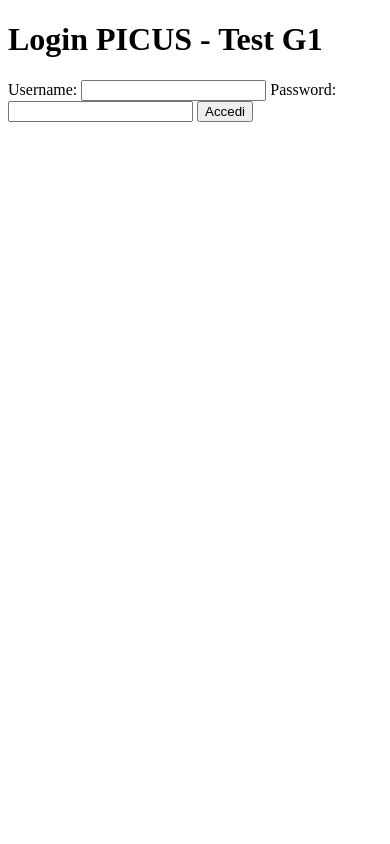
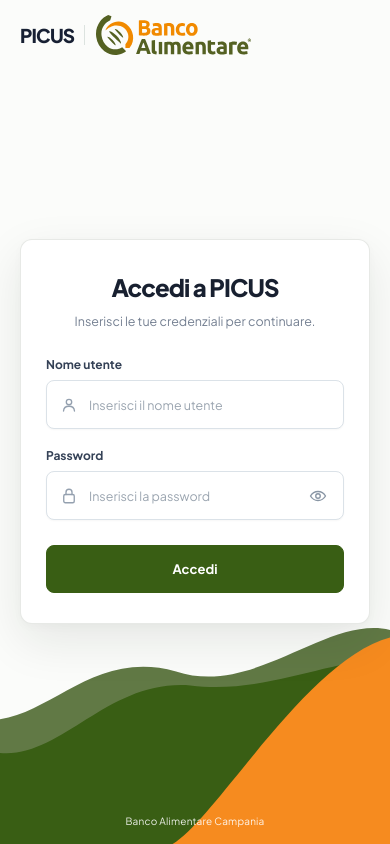
Before and after one commit to antmark17/PICUS-walking-skeleton, a Spring Boot app: page /login in a window 390 px wide. Run offline with Spring Boot 4, Linux system fonts and the light colour scheme; some of the project's set-up classes (security, data sources, template engines, error pages and the like) are left out, and stand-ins take their place.

Commit message:
feat(integration): finalize PICUS login and end-to-end flow

```diff
--- a/src/main/java/it/picus/identity/infrastructure/SecurityConfig.java
+++ b/src/main/java/it/picus/identity/infrastructure/SecurityConfig.java
@@ -30,7 +30,8 @@ public class SecurityConfig {
             .authorizeHttpRequests(auth -> auth
                 .requestMatchers(
                     "/login", "/error",
-                                "/css/**", "/js/**", "/images/**"
+                    "/css/**", "/js/**",
+                    "/images/**", "/assets/**"
                 ).permitAll()
                 .requestMatchers("/opt/**").hasRole("OPT")
                 .requestMatchers("/banco/**").hasRole("BANCO")
--- a/src/main/java/it/picus/requests/web/BancoRequestController.java
+++ b/src/main/java/it/picus/requests/web/BancoRequestController.java
@@ -87,8 +87,9 @@ public class BancoRequestController {
     }
 
     private static String organizationLabel(UUID organizationId) {
-        // G2 espone un UUID, non il nome dell'OPT. Non inventiamo informazioni.
-        return "OPT · " + organizationId.toString().substring(0, 8);
+        String id = organizationId.toString();
+        return "OPT · " + id.substring(0, 8)
+            + "…" + id.substring(id.length() - 4);
     }
 
     private static String statusLabel(RequestStatus status) {
--- /dev/null
+++ b/src/main/resources/static/css/picus-login.css
@@ -0,0 +1,178 @@
+/* PICUS — Login definitivo per Thymeleaf. Stile derivato dal prototipo grafico approvato.
+   File dedicato: non modifica le altre viste. Nessuna libreria CSS esterna. */
+:root {
+  --picus-green: #395E14;
+  --picus-green-dark: #2d4b10;
+  --font: 'Plus Jakarta Sans', 'Segoe UI', system-ui, -apple-system, sans-serif;
+}
+*, *::before, *::after { box-sizing: border-box; }
+html { font-family: var(--font); color: #172033; background: #fbfcfa; }
+body { margin: 0; min-height: 100vh; font-size: 13px; -webkit-font-smoothing: antialiased; }
+button, input { font: inherit; }
+button { cursor: pointer; }
+a { color: inherit; text-decoration: none; }
+[hidden] { display: none !important; }
+:focus-visible { outline: 2px solid var(--picus-green); outline-offset: 3px; }
+.skip-link { position: fixed; z-index: 1000; top: -100px; left: 12px; padding: 10px 14px; background: #fff; border: 1px solid #e8edf3; color: var(--picus-green); }
+.skip-link:focus { top: 12px; }
+svg { width: 18px; height: 18px; fill: none; stroke: currentColor; stroke-width: 1.8; stroke-linecap: round; stroke-linejoin: round; flex: 0 0 auto; }
+.brand { display: flex; align-items: center; gap: 12px; height: 28px; }
+.brand-picus { font-size: 17px; font-weight: 700; letter-spacing: -.04em; line-height: 1; }
+.brand-separator { height: 19px; width: 1px; background: #e2e8f0; }
+.bank-logo { display: block; width: 128px; height: auto; max-height: 33px; object-fit: contain; }
+.form-field { display: flex; flex-direction: column; }
+.form-field input { width: 100%; min-height: 44px; border: 1px solid #cbd5df; border-radius: 5px; background: #fff; padding: 11px 13px; font-size: 13px; color: #1a2433; box-shadow: 0 1px 1px rgba(16,24,40,.025); }
+.primary-button { display: inline-flex; align-items: center; gap: 6px; padding: 0 13px; height: 34px; border-radius: 7px; border: 1px solid var(--picus-green); background: var(--picus-green); color: #fff; font-size: 11.5px; font-weight: 600; white-space: nowrap; }
+.primary-button:hover { background: var(--picus-green-dark); }
+.primary-button:disabled { opacity: .6; }
+
+/* Login PICUS: composizione Stitch reinterpretata con il design system già approvato.
+   Cambia solo la pagina login; nessuna dipendenza Tailwind. */
+.login-page {
+  display: flex;
+  flex-direction: column;
+  position: relative;
+  isolation: isolate;
+  min-height: 100vh;
+  min-height: 100svh;
+  overflow-x: clip;
+  background: #fbfcfa;
+}
+.login-waves {
+  position: absolute;
+  inset: auto 0 0;
+  height: clamp(270px, 42vh, 420px);
+  z-index: -1;
+  pointer-events: none;
+}
+.login-waves svg { width: 100%; height: 100%; display: block; stroke: none; fill: none; }
+.login-header {
+  min-height: 84px;
+  display: flex;
+  align-items: center;
+  padding: 0 clamp(24px, 4.2vw, 68px);
+}
+.login-header .brand { height: auto; gap: 14px; }
+.login-header .brand-picus { color: #172033; font-size: 23px; font-weight: 800; letter-spacing: -.045em; }
+.login-header .brand-separator { height: 24px; background: #dce3df; }
+.login-header .bank-logo { width: 194px; height: auto; max-height: 55px; object-fit: contain; }
+.login-main {
+  flex: 1;
+  display: flex;
+  align-items: center;
+  justify-content: center;
+  padding: 30px 24px 50px;
+  position: relative;
+  z-index: 1;
+}
+.login-content {
+  width: 100%;
+  max-width: 442px;
+  border: 1px solid rgba(22, 42, 18, .10);
+  border-radius: 15px;
+  padding: 39px 39px 37px;
+  background: #fff;
+  box-shadow: 0 17px 48px rgba(24, 37, 22, .095), 0 3px 10px rgba(24,37,22,.025);
+}
+.login-heading { text-align: center; margin-bottom: 31px; }
+.login-heading h1 {
+  margin: 0 0 9px;
+  color: #182030;
+  font-size: 27px;
+  line-height: 1.25;
+  letter-spacing: -.038em;
+  font-weight: 800;
+}
+.login-heading p { margin: 0; color: #758092; font-size: 12.5px; line-height: 1.65; }
+.login-form { display: flex; flex-direction: column; gap: 19px; }
+.login-field { gap: 8px; }
+.login-field label { font-size: 12px; color: #344156; font-weight: 700; }
+.login-input-wrap { position: relative; display: flex; align-items: center; }
+.login-field-icon { position: absolute; width: 18px; height: 18px; left: 14px; pointer-events: none; color: #94a0af; }
+.login-field .login-input-wrap input {
+  height: 49px;
+  min-height: 49px;
+  padding: 10px 15px 10px 42px;
+  border-radius: 8px;
+  border-color: #dbe2e8;
+  background: #fff;
+  font-size: 12.5px;
+  box-shadow: 0 1px 2px rgba(15, 32, 25, .035);
+}
+.login-field .login-input-wrap input:focus {
+  border-color: #769767;
+  box-shadow: 0 0 0 3px rgba(57, 94, 20, .12);
+}
+.login-field .login-input-wrap input::placeholder { color: #9ba5b0; }
+.login-password-wrap input { padding-right: 54px !important; }
+.password-toggle {
+  position: absolute;
+  inset-block: 0;
+  right: 4px;
+  width: 45px;
+  display: inline-flex;
+  align-items: center;
+  justify-content: center;
+  background: transparent;
+  color: #8895a4;
+  border: 0;
+  border-radius: 6px;
+}
+.password-toggle:hover { color: var(--picus-green); }
+.password-toggle svg { width: 18px; height: 18px; }
+.login-error { margin: -5px 0 0; color: #ac3a28; font-size: 12px; line-height: 1.55; }
+.login-submit {
+  width: 100%;
+  height: 48px;
+  min-height: 48px;
+  margin-top: 6px;
+  border-radius: 8px;
+  justify-content: center;
+  font-size: 13px;
+  font-weight: 700;
+  letter-spacing: .005em;
+}
+.login-footer {
+  position: relative;
+  z-index: 1;
+  color: rgba(255, 255, 255, .9);
+  text-align: center;
+  padding: 0 15px 20px;
+  font-size: 11px;
+  letter-spacing: .02em;
+}
+@media (max-width: 640px) {
+  .login-header { min-height: 70px; padding-inline: 20px; }
+  .login-header .brand { gap: 10px; }
+  .login-header .brand-picus { font-size: 19px; }
+  .login-header .brand-separator { height: 20px; }
+  .login-header .bank-logo { width: clamp(116px, 40vw, 160px); max-height: 46px; }
+  .login-main { padding: 23px 20px 45px; }
+  .login-content { padding: 32px 25px 30px; border-radius: 12px; }
+  .login-heading h1 { font-size: 24px; }
+  .login-heading { margin-bottom: 26px; }
+  .login-waves { height: clamp(195px, 35vh, 345px); }
+  .login-footer { padding-bottom: 17px; font-size: 10px; }
+}
+@media (max-width: 350px) {
+  .login-header { padding-inline: 14px; }
+  .login-header .brand { gap: 8px; }
+  .login-header .brand-picus { font-size: 17px; }
+  .login-header .brand-separator { height: 18px; }
+  .login-header .bank-logo { width: 116px; }
+  .login-main { padding: 15px 15px 35px; }
+  .login-content { padding: 28px 20px 27px; }
+  .login-heading h1 { font-size: 22px; }
+  .login-field .login-input-wrap input { font-size: 12px; }
+}
+@media (prefers-reduced-motion: reduce) {
+  .login-page *, .login-page *::before, .login-page *::after { transition: none !important; }
+}
+
+/* Messaggi reali forniti da Spring Security, non generati dal browser. */
+.login-notice { margin: -10px 0 19px; padding: 10px 12px; border-radius: 7px; border: 1px solid #d4e4c7; background: #f3f8ef; color: #395E14; font-size: 12px; line-height: 1.5; }
+.login-error { margin: -2px 0 0; padding: 10px 12px; border: 1px solid #f4c9c2; border-radius: 7px; background: #fff8f6; color: #a42a1e; }
+@media (max-height: 620px) and (min-width: 641px) {
+  .login-main { align-items: flex-start; }
+  .login-content { margin-block: 8px 24px; }
+}
--- /dev/null
+++ b/src/main/resources/static/js/picus-login.js
@@ -0,0 +1,14 @@
+/* PICUS — solo controllo visivo della password. L'autenticazione e' gestita dal server. */
+'use strict';
+document.addEventListener('DOMContentLoaded', () => {
+  const password = document.getElementById('password');
+  const toggle = document.getElementById('togglePassword');
+  if (!password || !toggle) return;
+  toggle.addEventListener('click', () => {
+    const visible = password.type === 'password';
+    password.type = visible ? 'text' : 'password';
+    toggle.setAttribute('aria-pressed', String(visible));
+    toggle.setAttribute('aria-label', visible ? 'Nascondi password' : 'Mostra password');
+    password.focus();
+  });
+});
--- a/src/main/resources/templates/login.html
+++ b/src/main/resources/templates/login.html
@@ -1,42 +1,71 @@
+<!doctype html>
+<html lang="it" xmlns:th="http://www.thymeleaf.org">
+<head>
+  <meta charset="utf-8">
+  <meta name="viewport" content="width=device-width, initial-scale=1">
+  <meta name="theme-color" content="#395E14">
+  <meta name="description" content="Accesso a PICUS — Banco Alimentare Campania">
+  <title>PICUS · Accedi</title>
+  <link rel="preconnect" href="https://fonts.googleapis.com">
+  <link rel="preconnect" href="https://fonts.gstatic.com" crossorigin>
+  <link href="https://fonts.googleapis.com/css2?family=Plus+Jakarta+Sans:wght@400;500;600;700;800&display=swap" rel="stylesheet">
+  <link rel="stylesheet" th:href="@{/css/picus-login.css}" href="/css/picus-login.css">
+  <script defer th:src="@{/js/picus-login.js}" src="/js/picus-login.js"></script>
+</head>
+<body class="login-page">
+  <a class="skip-link" href="#loginMain">Vai al contenuto</a>
 
-<!DOCTYPE html>
-<html lang="it"
-      xmlns:th="http://www.thymeleaf.org">
+  <!-- Onde decorative della grafica PICUS. -->
+  <div class="login-waves" aria-hidden="true">
+    <svg viewBox="0 0 1440 420" preserveAspectRatio="none" xmlns="http://www.w3.org/2000/svg" role="presentation" focusable="false">
+      <path d="M0 242 C200 231 360 143 650 174 C940 211 1204 94 1440 115 L1440 420 L0 420 Z" fill="#526C34" opacity=".91"/>
+      <path d="M0 290 C230 298 395 185 703 194 C980 207 1210 157 1440 156 L1440 420 L0 420 Z" fill="#395E14"/>
+      <path d="M635 420 C800 383 1130 158 1440 126 L1440 420 Z" fill="#F68B1F"/>
+    </svg>
+  </div>
 
-<head>
-    <meta charset="UTF-8">
-    <title>PICUS - Login Test</title>
-</head>
+  <header class="login-header" aria-label="PICUS — Banco Alimentare Campania">
+    <div class="brand login-brand">
+      <span class="brand-picus">PICUS</span>
+      <span class="brand-separator" aria-hidden="true"></span>
+      <img class="bank-logo" th:src="@{/assets/banco-alimentare.svg}" src="/assets/banco-alimentare.svg" alt="Banco Alimentare">
+    </div>
+  </header>
 
-<body>
+  <main class="login-main" id="loginMain" tabindex="-1">
+    <section class="login-content" aria-labelledby="loginTitle">
+      <div class="login-heading">
+        <h1 id="loginTitle">Accedi a PICUS</h1>
+        <p>Inserisci le tue credenziali per continuare.</p>
+      </div>
 
-<h1>Login PICUS - Test G1</h1>
+      <p class="login-notice" role="status" th:if="${param.logout}">Hai effettuato l’uscita correttamente.</p>
 
-<p th:if="${param.error}">
-    Credenziali non valide.
-</p>
+      <!-- Spring Security e Thymeleaf inseriscono automaticamente il campo CSRF nei form POST con th:action. -->
+      <form id="loginForm" class="login-form" th:action="@{/login}" action="/login" method="post">
+        <div class="login-field form-field">
+          <label for="username">Nome utente</label>
+          <div class="login-input-wrap">
+            <svg class="login-field-icon" viewBox="0 0 24 24" aria-hidden="true"><circle cx="12" cy="8" r="3.6"/><path d="M4.7 20c.3-4.2 3-6.4 7.3-6.4s7 2.2 7.3 6.4"/></svg>
+            <input type="text" id="username" name="username" autocomplete="username" autocapitalize="off" spellcheck="false" maxlength="80" required placeholder="Inserisci il nome utente">
+          </div>
+        </div>
+        <div class="login-field form-field">
+          <label for="password">Password</label>
+          <div class="login-input-wrap login-password-wrap">
+            <svg class="login-field-icon" viewBox="0 0 24 24" aria-hidden="true"><rect x="5" y="10" width="14" height="11" rx="2"/><path d="M8 10V7a4 4 0 0 1 8 0v3"/></svg>
+            <input type="password" id="password" name="password" autocomplete="current-password" maxlength="128" required placeholder="Inserisci la password">
+            <button id="togglePassword" class="password-toggle" type="button" aria-label="Mostra password" aria-pressed="false">
+              <svg viewBox="0 0 24 24" aria-hidden="true"><path d="M2 12s3.5-6 10-6 10 6 10 6-3.5 6-10 6S2 12 2 12Z"/><circle cx="12" cy="12" r="3"/></svg>
+            </button>
+          </div>
+        </div>
+        <p id="loginError" class="login-error" role="alert" th:if="${param.error}">Nome utente o password non corretti.</p>
+        <button class="primary-button login-submit" type="submit">Accedi</button>
+      </form>
+    </section>
+  </main>
 
-<p th:if="${param.logout}">
-    Logout effettuato correttamente.
-</p>
-
-<form th:action="@{/login}" method="post">
-
-    <label for="username">Username:</label>
-    <input type="text"
-           id="username"
-           name="username"
-           required>
-
-    <label for="password">Password:</label>
-    <input type="password"
-           id="password"
-           name="password"
-           required>
-
-    <button type="submit">Accedi</button>
-
-</form>
-
+  <footer class="login-footer">Banco Alimentare Campania</footer>
 </body>
 </html>
```
Also changed, not shown: src/main/java/it/picus/requests/web/RequestWebExceptionHandler.java (added, +17 -0 lines), 4 other files. Lines whose indentation alone changed are shown as unchanged.
